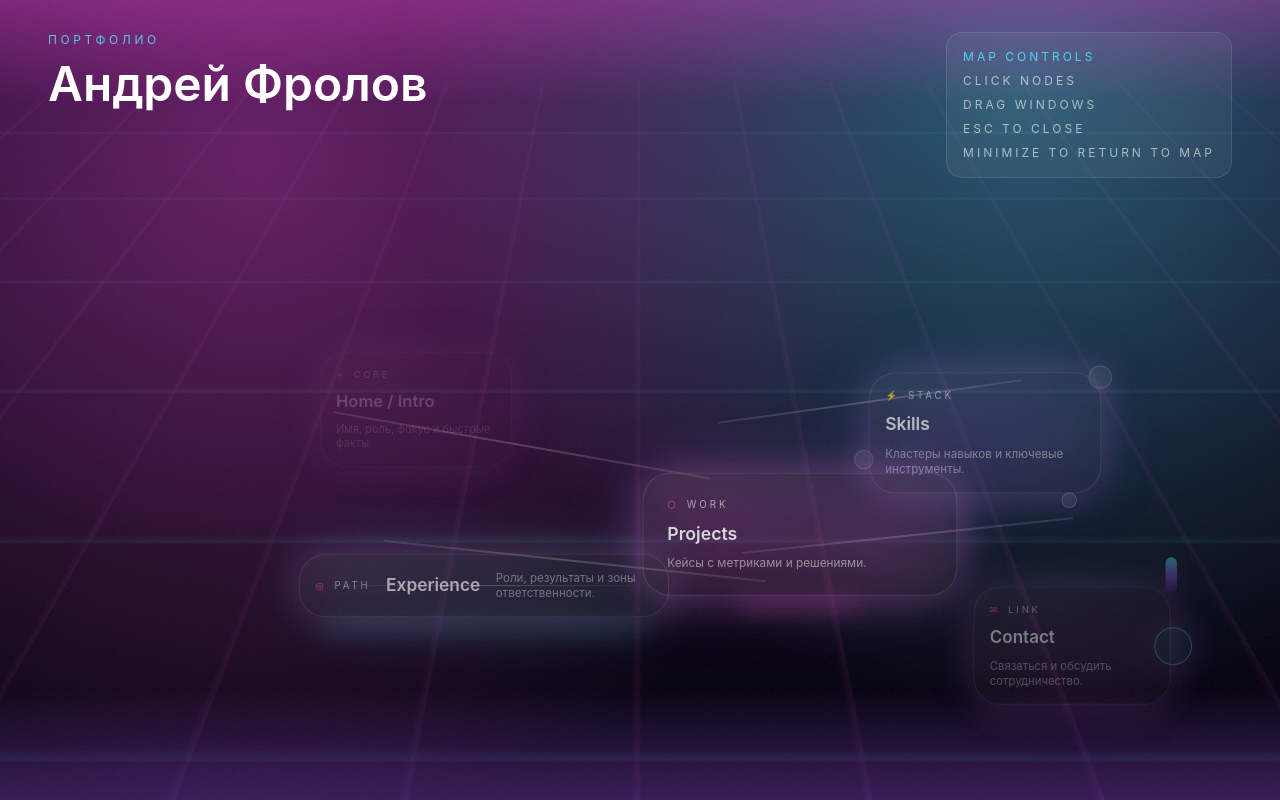
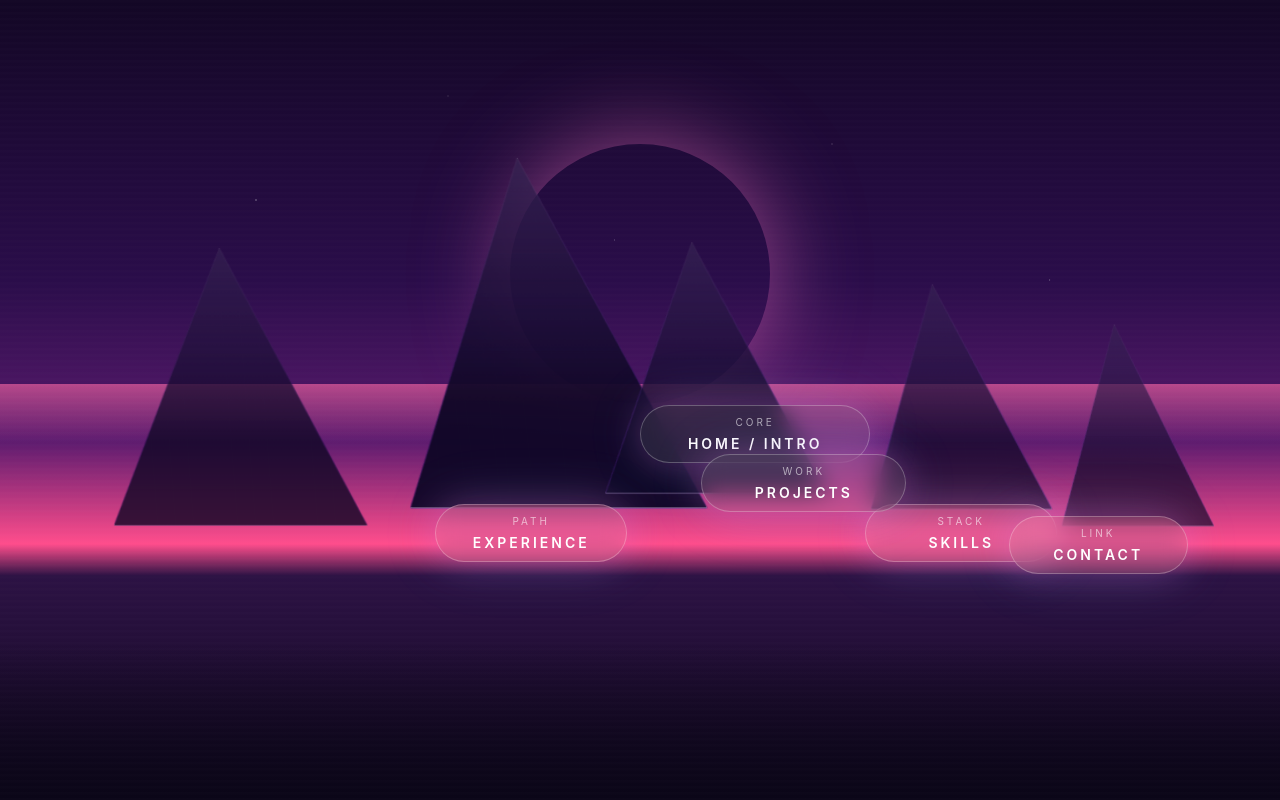
Before and after one commit to FrolovDre/about_me, a Next.js app: page / in a window 1280 px wide. Built offline with nearby package versions, Linux system fonts and the light colour scheme.

Commit message:
Restyle map to outrun 3D scene

```diff
--- a/app/globals.css
+++ b/app/globals.css
@@ -61,6 +61,19 @@ a {
   }
 }
 
+@keyframes grid-treadmill {
+  0% {
+    background-position: 0 0;
+  }
+  100% {
+    background-position: 0 240px;
+  }
+}
+
+.animate-grid-treadmill::before {
+  animation: grid-treadmill 6s linear infinite;
+}
+
 /* Фокус для интерактивных элементов */
 button:focus-visible,
 a:focus-visible,
@@ -80,3 +93,97 @@ textarea:focus-visible {
     radial-gradient(circle at 70% 20%, rgba(78, 242, 255, 0.3), transparent 55%),
     radial-gradient(circle at 50% 60%, rgba(168, 85, 247, 0.3), transparent 60%);
 }
+
+.outrun-scanlines {
+  background-image: repeating-linear-gradient(
+    to bottom,
+    rgba(255, 255, 255, 0.08) 0px,
+    rgba(255, 255, 255, 0.08) 1px,
+    rgba(0, 0, 0, 0) 3px,
+    rgba(0, 0, 0, 0) 6px
+  );
+  opacity: 0.08;
+  mix-blend-mode: screen;
+}
+
+.outrun-sun {
+  background-image: linear-gradient(180deg, #ff4fb6 0%, #ff8b5c 55%, #ffd58a 100%);
+  position: relative;
+  overflow: hidden;
+}
+
+.outrun-sun::after {
+  content: '';
+  position: absolute;
+  inset: 0;
+  background-image: repeating-linear-gradient(
+    to bottom,
+    rgba(16, 8, 32, 0) 0px,
+    rgba(16, 8, 32, 0) 18px,
+    rgba(16, 8, 32, 0.4) 22px,
+    rgba(16, 8, 32, 0.4) 28px
+  );
+}
+
+.outrun-grid {
+  position: relative;
+  overflow: hidden;
+}
+
+.outrun-grid::before {
+  content: '';
+  position: absolute;
+  inset: 0;
+  background-image: linear-gradient(to right, rgba(255, 106, 182, 0.45) 1px, transparent 1px),
+    linear-gradient(to top, rgba(255, 106, 182, 0.35) 1px, transparent 1px);
+  background-size: 70px 70px;
+  transform: perspective(800px) rotateX(65deg) translateY(18%);
+  transform-origin: top;
+  opacity: 0.7;
+}
+
+.pyramid-3d {
+  position: absolute;
+  width: var(--pyramid-size);
+  height: var(--pyramid-size);
+  transform-style: preserve-3d;
+  transform: translateX(-50%) rotateY(var(--pyramid-rotate-y)) rotateX(var(--pyramid-rotate-x));
+  pointer-events: none;
+}
+
+.pyramid-face {
+  position: absolute;
+  inset: 0;
+  clip-path: polygon(50% 0%, 100% 100%, 0 100%);
+  transform-origin: 50% 100%;
+  background: linear-gradient(180deg, rgba(255, 255, 255, 0.1) 0%, var(--pyramid-color) 80%);
+  box-shadow: 0 0 20px rgba(255, 121, 201, 0.15);
+}
+
+.pyramid-face-front {
+  transform: translateZ(var(--pyramid-depth));
+  background: linear-gradient(180deg, rgba(255, 255, 255, 0.18) 0%, var(--pyramid-color) 70%);
+}
+
+.pyramid-face-left {
+  transform: rotateY(-90deg) translateZ(var(--pyramid-depth));
+  background: linear-gradient(180deg, rgba(120, 80, 210, 0.2) 0%, rgba(20, 10, 45, 0.9) 75%);
+}
+
+.pyramid-face-right {
+  transform: rotateY(90deg) translateZ(var(--pyramid-depth));
+  background: linear-gradient(180deg, rgba(30, 15, 60, 0.9) 0%, rgba(10, 5, 30, 0.95) 70%);
+}
+
+.pyramid-face-back {
+  transform: rotateY(180deg) translateZ(var(--pyramid-depth));
+  background: linear-gradient(180deg, rgba(40, 20, 70, 0.7) 0%, rgba(10, 5, 30, 0.95) 70%);
+}
+
+.pyramid-rim {
+  position: absolute;
+  inset: 0;
+  clip-path: polygon(50% 0%, 100% 100%, 0 100%);
+  border: 1px solid rgba(255, 255, 255, 0.28);
+  box-shadow: 0 0 18px var(--pyramid-edge);
+}
--- /dev/null
+++ b/components/MapRoutes.tsx
@@ -0,0 +1,78 @@
+interface MapRoutesProps {
+  hoveredNode: string | null;
+}
+
+const routes = [
+  {
+    id: 'intro-projects',
+    from: 'home',
+    to: 'projects',
+    d: 'M 210 210 C 360 250, 430 270, 500 320',
+  },
+  {
+    id: 'projects-skills',
+    from: 'projects',
+    to: 'skills',
+    d: 'M 520 330 C 640 260, 740 210, 820 190',
+  },
+  {
+    id: 'projects-experience',
+    from: 'projects',
+    to: 'experience',
+    d: 'M 490 360 C 400 420, 320 460, 250 490',
+  },
+  {
+    id: 'projects-contact',
+    from: 'projects',
+    to: 'contact',
+    d: 'M 560 360 C 680 430, 770 470, 860 460',
+  },
+];
+
+export default function MapRoutes({ hoveredNode }: MapRoutesProps) {
+  return (
+    <svg
+      className="pointer-events-none absolute inset-0 h-full w-full"
+      viewBox="0 0 1000 600"
+      fill="none"
+      aria-hidden="true"
+    >
+      <defs>
+        <filter id="routeGlow" x="-40%" y="-40%" width="180%" height="180%">
+          <feGaussianBlur stdDeviation="6" result="blur" />
+          <feMerge>
+            <feMergeNode in="blur" />
+            <feMergeNode in="SourceGraphic" />
+          </feMerge>
+        </filter>
+        <linearGradient id="routeGradientActive" x1="0" y1="0" x2="1" y2="0">
+          <stop offset="0%" stopColor="#FF6AD5" />
+          <stop offset="50%" stopColor="#7DF9FF" />
+          <stop offset="100%" stopColor="#B87CFF" />
+        </linearGradient>
+        <linearGradient id="routeGradientIdle" x1="0" y1="0" x2="1" y2="0">
+          <stop offset="0%" stopColor="rgba(255,255,255,0.2)" />
+          <stop offset="50%" stopColor="rgba(255,255,255,0.35)" />
+          <stop offset="100%" stopColor="rgba(255,255,255,0.2)" />
+        </linearGradient>
+      </defs>
+      {routes.map((route) => {
+        const isActive =
+          hoveredNode === route.from ||
+          hoveredNode === route.to ||
+          (hoveredNode === 'projects' && route.from === 'projects');
+        return (
+          <path
+            key={route.id}
+            d={route.d}
+            stroke={isActive ? 'url(#routeGradientActive)' : 'url(#routeGradientIdle)'}
+            strokeWidth={isActive ? 3 : 2}
+            filter="url(#routeGlow)"
+            opacity={isActive ? 0.9 : 0.45}
+            strokeLinecap="round"
+          />
+        );
+      })}
+    </svg>
+  );
+}
--- a/components/VaporMapDesktop.tsx
+++ b/components/VaporMapDesktop.tsx
@@ -1,7 +1,7 @@
 "use client";
 
 import { AnimatePresence, motion, useReducedMotion } from 'framer-motion';
-import { useCallback, useEffect, useMemo, useRef, useState, type MouseEvent } from 'react';
+import { useCallback, useEffect, useMemo, useRef, useState, type CSSProperties, type MouseEvent } from 'react';
 import profile from '../data/profile';
 import Window from './Window';
 import ContactWindow from './windows/ContactWindow';
@@ -10,13 +10,125 @@ import IntroWindow from './windows/IntroWindow';
 import ProjectsWindow from './windows/ProjectsWindow';
 import SkillsWindow from './windows/SkillsWindow';
 
-const nodePositions: Record<string, string> = {
-  home: 'md:left-[18%] md:top-[24%]',
-  skills: 'md:left-[72%] md:top-[28%]',
-  projects: 'md:left-1/2 md:top-[48%] md:-translate-x-1/2 md:-translate-y-1/2',
-  experience: 'md:left-[16%] md:top-[64%]',
-  contact: 'md:left-[82%] md:top-[70%]',
+const nodePlacements: Record<
+  string,
+  {
+    left: string;
+    top: string;
+    width: string;
+    emphasis?: boolean;
+    order: string;
+  }
+> = {
+  home: {
+    left: '50%',
+    top: '54%',
+    width: 'clamp(200px, 18vw, 260px)',
+    emphasis: true,
+    order: 'order-1',
+  },
+  projects: {
+    left: '56%',
+    top: '62%',
+    width: 'clamp(180px, 16vw, 230px)',
+    order: 'order-2',
+  },
+  experience: {
+    left: '30%',
+    top: '70%',
+    width: 'clamp(170px, 15vw, 220px)',
+    order: 'order-3',
+  },
+  skills: {
+    left: '72%',
+    top: '70%',
+    width: 'clamp(170px, 15vw, 220px)',
+    order: 'order-4',
+  },
+  contact: {
+    left: '86%',
+    top: '72%',
+    width: 'clamp(170px, 14vw, 210px)',
+    order: 'order-5',
+  },
 };
+
+const pyramidScene = [
+  {
+    id: 'pyramid-main',
+    left: '42%',
+    bottom: '36%',
+    size: 'clamp(240px, 28vw, 420px)',
+    depth: '120px',
+    rotateY: '34deg',
+    rotateX: '12deg',
+    color: '#5b1f98',
+    edge: '#d68cff',
+    opacity: 0.95,
+  },
+  {
+    id: 'pyramid-left',
+    left: '18%',
+    bottom: '34%',
+    size: 'clamp(200px, 22vw, 340px)',
+    depth: '100px',
+    rotateY: '26deg',
+    rotateX: '10deg',
+    color: '#4a167e',
+    edge: '#9b6bff',
+    opacity: 0.8,
+  },
+  {
+    id: 'pyramid-mid',
+    left: '55%',
+    bottom: '38%',
+    size: 'clamp(180px, 20vw, 300px)',
+    depth: '90px',
+    rotateY: '30deg',
+    rotateX: '11deg',
+    color: '#6a2bb0',
+    edge: '#c281ff',
+    opacity: 0.85,
+  },
+  {
+    id: 'pyramid-right',
+    left: '74%',
+    bottom: '36%',
+    size: 'clamp(160px, 18vw, 260px)',
+    depth: '80px',
+    rotateY: '38deg',
+    rotateX: '12deg',
+    color: '#7a36c4',
+    edge: '#ff78c8',
+    opacity: 0.75,
+  },
+  {
+    id: 'pyramid-right-small',
+    left: '88%',
+    bottom: '34%',
+    size: 'clamp(140px, 16vw, 220px)',
+    depth: '70px',
+    rotateY: '42deg',
+    rotateX: '10deg',
+    color: '#8f45d8',
+    edge: '#ff9de1',
+    opacity: 0.7,
+  },
+];
+
+const MotionButton = motion.button;
+
+interface Pyramid3DProps {
+  left: string;
+  bottom: string;
+  size: string;
+  depth: string;
+  rotateY: string;
+  rotateX: string;
+  color: string;
+  edge: string;
+  opacity: number;
+}
 
 const windowPresets: Record<string, { left: string; top: string }> = {
   home: { left: '8%', top: '8%' },
@@ -130,7 +242,7 @@ export default function VaporMapDesktop() {
   );
 
   useEffect(() => {
-    const handleKeyDown = (event: KeyboardEvent) => {
+    const handleKeyDown = (event: globalThis.KeyboardEvent) => {
       if (event.key !== 'Escape' || !activeWindow) return;
       closeWindow(activeWindow);
     };
@@ -142,77 +254,78 @@ export default function VaporMapDesktop() {
     (id) => openWindows[id]?.minimized,
   ) as (keyof typeof windowConfigs)[];
 
-  const [hoveredNode, setHoveredNode] = useState<string | null>(null);
-
-  const routeSegments = [
-    { id: 'intro-projects', from: 'home', to: 'projects', className: 'left-[26%] top-[34%] w-[30%] rotate-[10deg]' },
-    { id: 'skills-projects', from: 'skills', to: 'projects', className: 'left-[56%] top-[36%] w-[24%] rotate-[-8deg]' },
-    { id: 'projects-experience', from: 'projects', to: 'experience', className: 'left-[30%] top-[56%] w-[30%] rotate-[6deg]' },
-    { id: 'projects-contact', from: 'projects', to: 'contact', className: 'left-[58%] top-[58%] w-[26%] rotate-[-6deg]' },
-  ];
-
   return (
     <div className="relative min-h-screen overflow-hidden text-white">
-      <div className="absolute inset-0 vapor-map-sky" aria-hidden="true" />
-      <div className="retro-grid grain-overlay absolute inset-0 opacity-80" aria-hidden="true" />
       <div
-        className="absolute inset-x-0 top-0 h-52 bg-gradient-to-b from-neon-pink/30 via-transparent to-transparent"
+        className="absolute inset-0 z-0"
+        style={{
+          background:
+            'linear-gradient(180deg, #130725 0%, #2a0d4a 35%, #5a1a6e 55%, #ff4d8c 68%, #2c1244 72%, #12081f 100%)',
+        }}
+        aria-hidden="true"
+      />
+      <div className="absolute inset-0 z-[5] outrun-scanlines" aria-hidden="true" />
+      <div
+        className="absolute inset-0 z-0 opacity-80"
+        style={{
+          backgroundImage:
+            'radial-gradient(2px 2px at 20% 25%, rgba(255,255,255,0.6) 0, transparent 60%), radial-gradient(1.5px 1.5px at 65% 18%, rgba(255,255,255,0.5) 0, transparent 60%), radial-gradient(1.8px 1.8px at 82% 35%, rgba(255,255,255,0.45) 0, transparent 60%), radial-gradient(1.4px 1.4px at 35% 12%, rgba(255,255,255,0.5) 0, transparent 60%), radial-gradient(1.6px 1.6px at 48% 30%, rgba(255,255,255,0.4) 0, transparent 60%)',
+        }}
+        aria-hidden="true"
+      />
+      <div className="absolute left-1/2 top-[18%] z-[6] h-[260px] w-[260px] -translate-x-1/2 rounded-full shadow-[0_0_90px_rgba(255,120,200,0.55)]">
+        <div className="absolute inset-0 rounded-full outrun-sun" />
+      </div>
+      <div
+        className="absolute inset-x-0 top-[48%] z-0 h-[120px] bg-gradient-to-b from-[#ff6aa6]/60 via-transparent to-transparent"
         aria-hidden="true"
       />
       <div
-        className="absolute inset-x-0 bottom-0 h-56 bg-gradient-to-t from-neon-purple/30 via-transparent to-transparent"
+        className="outrun-grid absolute inset-x-0 bottom-0 z-0 h-[45%] opacity-80 animate-grid-treadmill"
+        aria-hidden="true"
+      />
+      <div
+        className="absolute inset-x-0 bottom-0 z-0 h-[40%] bg-gradient-to-t from-[#0b0618] via-transparent to-transparent"
         aria-hidden="true"
       />
 
-      <div className="relative z-10 flex min-h-screen flex-col" ref={constraintsRef}>
-        <header className="flex flex-wrap items-start justify-between gap-6 px-6 py-8 md:px-12">
-          <div className="max-w-2xl space-y-3">
-            <p className="text-xs uppercase tracking-[0.3em] text-neon-cyan/80">
-              {profile.ui.siteTitle}
-            </p>
-            <h1 className="text-3xl font-semibold md:text-5xl">{profile.ui.map.title}</h1>
-            {profile.ui.map.subtitle && (
-              <p className="text-sm text-white/70 md:text-base">{profile.ui.map.subtitle}</p>
-            )}
-          </div>
-          <div className="rounded-2xl border border-white/10 bg-white/5 p-4 text-xs uppercase tracking-[0.25em] text-white/60">
-            <p className="text-neon-cyan/80">{profile.ui.map.controls.title}</p>
-            <ul className="mt-2 space-y-2">
-              {profile.ui.map.controls.items.map((item) => (
-                <li key={item}>{item}</li>
-              ))}
-            </ul>
-          </div>
+      <div className="relative z-20 flex min-h-screen flex-col" ref={constraintsRef}>
+        <header className="sr-only">
+          <p>{profile.ui.siteTitle}</p>
+          <h1>{profile.ui.map.title}</h1>
         </header>
 
         <div className="relative flex flex-1 items-center justify-center px-6 pb-10 md:px-12">
-          {routeSegments.map((route) => {
-            const isActive = hoveredNode === route.from || hoveredNode === route.to;
+          <div className="absolute inset-0 z-10 pointer-events-none">
+            {pyramidScene.map((pyramid) => (
+              <Pyramid3D key={pyramid.id} {...pyramid} />
+            ))}
+          </div>
+
+          <div className="relative z-30 grid w-full max-w-5xl grid-cols-2 gap-6 md:block md:h-[620px]">
+            {profile.mapNodes.map((node, index) => {
+              const placement = nodePlacements[node.id];
+              if (!placement) return null;
               return (
-              <span
-                key={route.id}
-                className={`pointer-events-none absolute hidden h-0.5 origin-left rounded-full transition md:block ${route.className} ${
-                  isActive
-                    ? 'bg-gradient-to-r from-neon-pink/90 via-neon-cyan/90 to-neon-purple/90 shadow-glow'
-                    : 'bg-gradient-to-r from-white/10 via-white/20 to-white/10'
-                }`}
-                aria-hidden="true"
-              />
-            );
-          })}
-
-          <div className="relative grid w-full max-w-5xl grid-cols-2 gap-6 md:block md:h-[520px]">
-            {profile.mapNodes.map((node, index) => (
+                <div
+                  key={node.id}
+                  className={`relative flex min-h-[160px] flex-col items-center justify-center rounded-2xl border border-white/10 bg-white/5 md:absolute md:min-h-0 md:border-0 md:bg-transparent ${placement.order}`}
+                  style={
+                    isMobile
+                      ? undefined
+                      : {
+                          left: placement.left,
+                          top: placement.top,
+                          transform: 'translate(-50%, -50%)',
+                        }
+                  }
+                >
                   <MapNode
-                key={node.id}
                     node={node}
                     index={index}
-                className={nodePositions[node.id]}
                     isActive={Boolean(openWindows[node.id])}
                     isMobile={isMobile}
-                onHover={setHoveredNode}
-                onSelect={(event) => {
-                  const opener = event.currentTarget as HTMLElement;
+                    onSelect={(opener) => {
                       if (openWindows[node.id]) {
                         if (openWindows[node.id]?.minimized) {
                           restoreWindow(node.id);
@@ -223,8 +336,22 @@ export default function VaporMapDesktop() {
                         openWindow(node.id, opener);
                       }
                     }}
+                    className={`${
+                      isMobile
+                        ? 'relative'
+                        : 'absolute left-1/2 top-1/2 z-20 -translate-x-1/2 -translate-y-1/2'
+                    } ${placement.emphasis ? 'md:scale-[1.06]' : ''}`}
+                    style={
+                      isMobile
+                        ? undefined
+                        : ({
+                            width: placement.width,
+                          } as CSSProperties)
+                    }
                   />
-            ))}
+                </div>
+              );
+            })}
           </div>
         </div>
 
@@ -265,7 +392,7 @@ export default function VaporMapDesktop() {
                   onFocus={bringToFront}
                   onClose={closeWindow}
                   onMinimize={minimizeWindow}
-                  style={{ zIndex: 30 + index }}
+                  style={{ zIndex: 40 + index }}
                 >
                   {config.content}
                 </Window>
@@ -280,138 +407,62 @@ export default function VaporMapDesktop() {
 interface MapNodeProps {
   node: (typeof profile.mapNodes)[number];
   index: number;
-  className?: string;
   isActive: boolean;
   isMobile: boolean;
-  onHover: (id: string | null) => void;
-  onSelect: (event: MouseEvent<HTMLButtonElement>) => void;
+  onSelect: (opener: HTMLElement) => void;
+  className?: string;
+  style?: CSSProperties;
 }
 
-function MapNode({ node, index, className, isActive, isMobile, onHover, onSelect }: MapNodeProps) {
+function MapNode({
+  node,
+  index,
+  isActive,
+  isMobile,
+  onSelect,
+  className,
+  style,
+}: MapNodeProps) {
   const prefersReducedMotion = useReducedMotion();
-  const variant =
-    node.id === 'projects'
-      ? 'main'
-      : node.id === 'experience'
-        ? 'runway'
-        : node.id === 'skills'
-          ? 'cluster'
-          : node.id === 'contact'
-            ? 'lighthouse'
-            : 'base';
+
+  const handleActivate = (event: MouseEvent<HTMLButtonElement>) => {
+    onSelect(event.currentTarget);
+  };
 
   return (
-    <motion.button
+    <MotionButton
       type="button"
-      onClick={onSelect}
-      onMouseEnter={() => onHover(node.id)}
-      onMouseLeave={() => onHover(null)}
-      onFocus={() => onHover(node.id)}
-      onBlur={() => onHover(null)}
-      className={`group relative flex flex-col gap-2 rounded-[28px] border border-white/15 bg-gradient-to-br from-white/10 via-white/5 to-white/5 px-4 py-4 text-left shadow-glow transition focus-visible:ring-2 focus-visible:ring-neon-cyan md:absolute ${
-        className ?? ''
-      } ${
+      onClick={handleActivate}
+      style={style}
+      className={`group ${className ?? ''} z-20 inline-flex min-w-[150px] flex-col items-center gap-1 rounded-full border border-white/25 bg-white/10 px-4 py-2 text-center text-xs uppercase tracking-[0.25em] text-white/90 shadow-glow backdrop-blur-md transition-transform focus-visible:ring-2 focus-visible:ring-neon-cyan ${
         isActive
           ? 'border-neon-cyan/80 text-neon-cyan shadow-glow-strong'
           : 'hover:border-neon-pink/70 hover:text-neon-pink'
-      } ${
-        variant === 'main'
-          ? 'md:w-80 md:px-6 md:py-6'
-          : variant === 'runway'
-            ? 'md:w-96 md:flex-row md:items-center md:justify-between md:gap-4 md:py-4'
-            : variant === 'cluster'
-              ? 'md:w-60'
-              : 'md:w-52'
-      }`}
-      initial={prefersReducedMotion ? false : { opacity: 0, scale: 0.9, y: 8 }}
-      animate={
-        prefersReducedMotion
-          ? { opacity: 1, scale: 1 }
-          : {
-              opacity: 1,
-              scale: 1,
-              y: [0, -6, 0],
-            }
-      }
+      } hover:scale-[1.02] focus-visible:scale-[1.02]`}
+      initial={false}
+      animate={prefersReducedMotion ? { y: 0 } : { y: [0, -4, 0] }}
       transition={
         prefersReducedMotion
           ? { duration: 0.2 }
           : {
-              duration: 4 + index,
+              duration: 6 + index,
               repeat: Infinity,
               ease: 'easeInOut',
-              delay: index * 0.3,
+              delay: index * 0.2,
             }
       }
       aria-pressed={isActive}
+      aria-label={`${profile.ui.map.openLabel}: ${node.label}`}
       aria-describedby={!isMobile ? `${node.id}-tooltip` : undefined}
     >
-      <span className="flex items-center gap-2 text-[10px] uppercase tracking-[0.3em] text-white/70">
-        <span className="text-neon-pink">{node.icon}</span>
-        {node.badge}
-      </span>
-      <span className="text-lg font-semibold text-white">{node.label}</span>
-      <span className="text-xs text-white/60">{node.description}</span>
-
-      <span
-        className={`pointer-events-none absolute inset-0 -z-10 rounded-[32px] blur-2xl transition ${
-          variant === 'main'
-            ? 'bg-neon-pink/25'
-            : variant === 'runway'
-              ? 'bg-neon-cyan/20'
-              : variant === 'cluster'
-                ? 'bg-neon-purple/20'
-                : 'bg-neon-pink/15'
-        }`}
-        aria-hidden="true"
-      />
-
-      {variant === 'main' && (
-        <span
-          className="pointer-events-none absolute -bottom-4 left-1/2 h-3 w-32 -translate-x-1/2 rounded-full bg-neon-pink/30 blur-md"
-          aria-hidden="true"
-        />
-      )}
-
-      {variant === 'runway' && (
-        <>
-          <span
-            className="pointer-events-none absolute -bottom-4 left-6 right-6 h-3 rounded-full bg-neon-cyan/25 blur-md"
-            aria-hidden="true"
-          />
-          <span
-            className="pointer-events-none absolute left-6 right-6 top-1/2 h-px -translate-y-1/2 bg-gradient-to-r from-transparent via-white/40 to-transparent"
-            aria-hidden="true"
-          />
-        </>
-      )}
-
-      {variant === 'cluster' && (
-        <>
-          <span className="pointer-events-none absolute -right-3 -top-2 h-6 w-6 rounded-full border border-white/20 bg-white/10 shadow-glow" aria-hidden="true" />
-          <span className="pointer-events-none absolute -left-4 bottom-6 h-5 w-5 rounded-full border border-white/20 bg-white/10 shadow-glow" aria-hidden="true" />
-          <span className="pointer-events-none absolute right-6 -bottom-4 h-4 w-4 rounded-full border border-white/20 bg-white/10 shadow-glow" aria-hidden="true" />
-        </>
-      )}
-
-      {variant === 'lighthouse' && (
-        <>
-          <span
-            className="pointer-events-none absolute -right-2 -top-8 h-10 w-3 rounded-full bg-gradient-to-b from-neon-cyan/80 via-neon-purple/70 to-transparent shadow-glow"
-            aria-hidden="true"
-          />
-          <span
-            className="pointer-events-none absolute -right-6 top-1/2 h-10 w-10 -translate-y-1/2 rounded-full border border-neon-cyan/60 bg-neon-cyan/10 shadow-glow"
-            aria-hidden="true"
-          />
-        </>
-      )}
+      <span className="text-[10px] text-white/60">{node.badge}</span>
+      <span className="text-sm font-semibold text-white">{node.label}</span>
 
       {!isMobile && (
         <span
           id={`${node.id}-tooltip`}
           role="tooltip"
-          className="pointer-events-none absolute left-1/2 top-full z-10 mt-3 w-60 -translate-x-1/2 rounded-2xl border border-white/10 bg-vapor-dusk/90 p-3 text-xs text-white/80 opacity-0 shadow-glow transition duration-300 group-hover:opacity-100 group-focus-visible:opacity-100"
+          className="pointer-events-none absolute left-1/2 top-full z-10 mt-3 w-52 -translate-x-1/2 rounded-2xl border border-white/10 bg-vapor-dusk/90 p-3 text-xs text-white/80 opacity-0 shadow-glow transition duration-300 group-hover:opacity-100 group-focus-visible:opacity-100"
         >
           <span className="block text-xs uppercase tracking-[0.25em] text-neon-cyan">
             {profile.ui.map.openLabel}
@@ -419,6 +470,44 @@ function MapNode({ node, index, className, isActive, isMobile, onHover, onSelect
           <span className="mt-2 block">{node.description}</span>
         </span>
       )}
-    </motion.button>
+    </MotionButton>
   );
 }
+
+function Pyramid3D({
+  left,
+  bottom,
+  size,
+  depth,
+  rotateY,
+  rotateX,
+  color,
+  edge,
+  opacity,
+}: Pyramid3DProps) {
+  return (
+    <div
+      className="pyramid-3d"
+      style={
+        {
+          left,
+          bottom,
+          '--pyramid-size': size,
+          '--pyramid-depth': depth,
+          '--pyramid-rotate-y': rotateY,
+          '--pyramid-rotate-x': rotateX,
+          '--pyramid-color': color,
+          '--pyramid-edge': edge,
+          opacity,
+        } as CSSProperties
+      }
+      aria-hidden="true"
+    >
+      <span className="pyramid-face pyramid-face-front" />
+      <span className="pyramid-face pyramid-face-left" />
+      <span className="pyramid-face pyramid-face-right" />
+      <span className="pyramid-face pyramid-face-back" />
+      <span className="pyramid-rim" />
+    </div>
+  );
+}
```
Also changed, not shown: components/windows/SkillsWindow.tsx (+22 -3 lines). Lines whose indentation alone changed are shown as unchanged.
